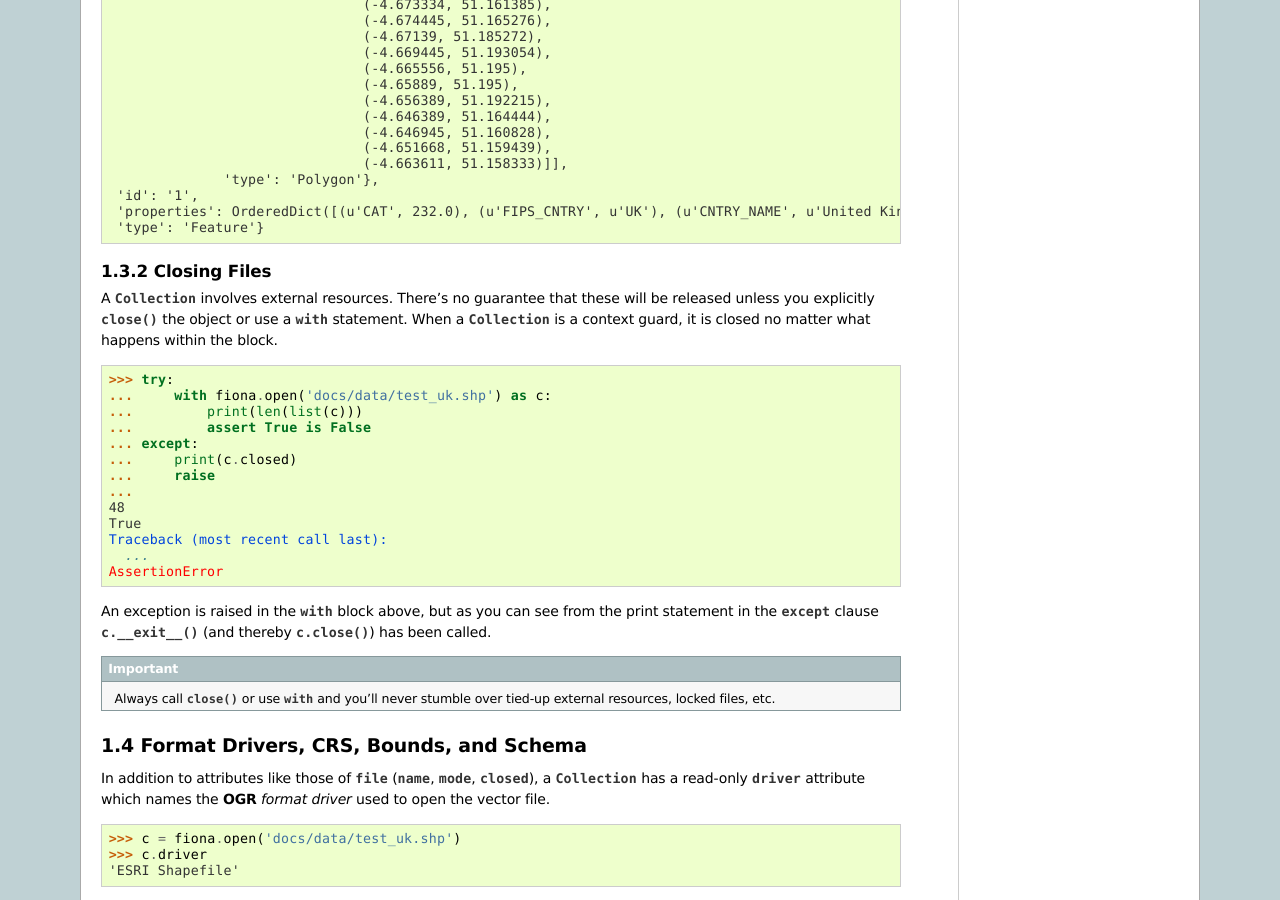
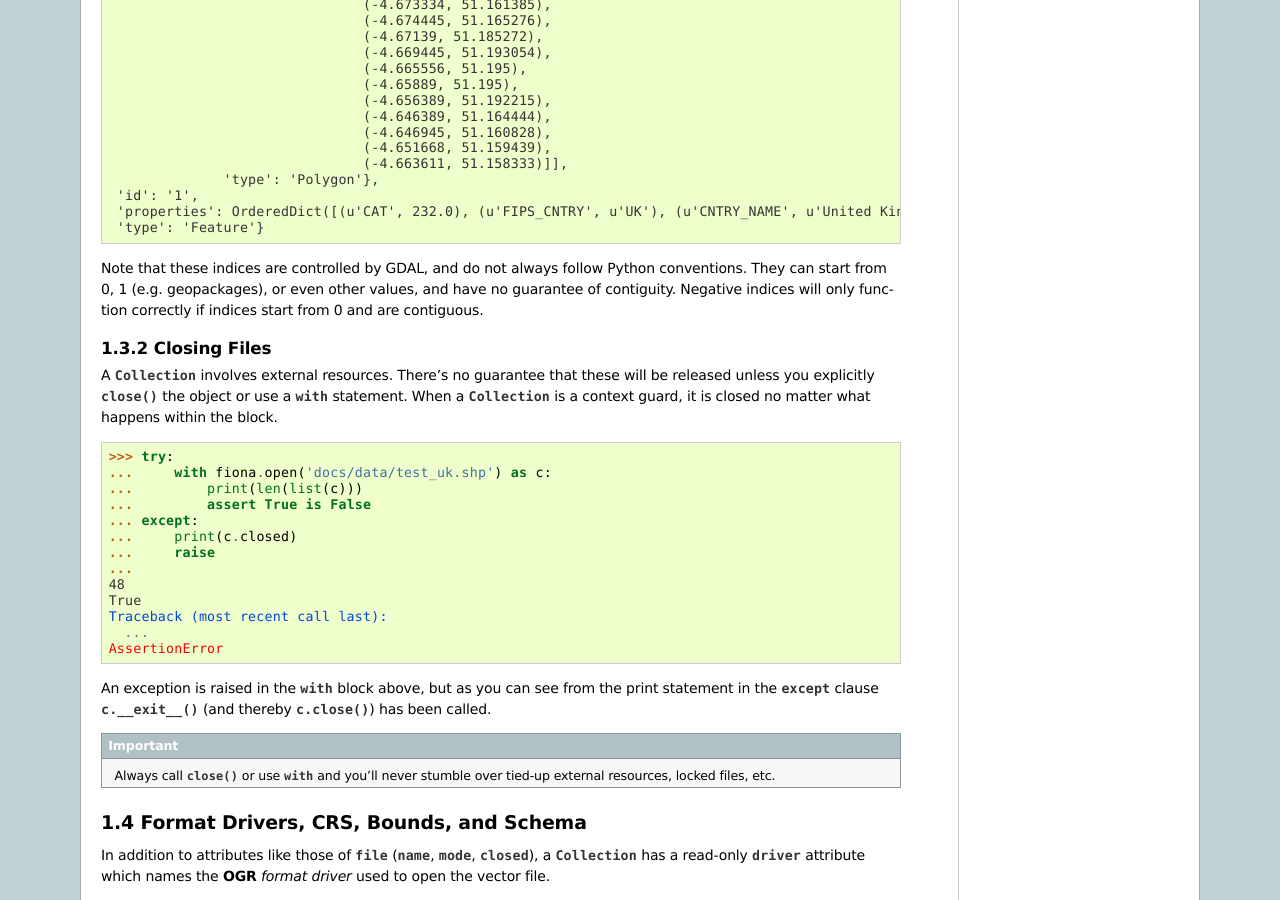
Before and after one commit to Toblerity/Fiona, a Sphinx documentation site: the page built from docs/manual.rst, in a window 1280 px wide and 900 px high, scrolled down 3936 px. Built offline with Sphinx 7.4.7, drawn with Linux system fonts in a browser that asks for light colours.

Commit message:
Add note about some indices not starting at 0

```diff
--- a/docs/manual.rst
+++ b/docs/manual.rst
@@ -300,6 +300,8 @@ Features of a collection may also be accessed by index.
      'id': '1',
      'properties': OrderedDict([(u'CAT', 232.0), (u'FIPS_CNTRY', u'UK'), (u'CNTRY_NAME', u'United Kingdom'), (u'AREA', 244820.0), (u'POP_CNTRY', 60270708.0)]),
      'type': 'Feature'}
+
+Note that these indices are controlled by GDAL, and do not always follow Python conventions. They can start from 0, 1 (e.g. geopackages), or even other values, and have no guarantee of contiguity. Negative indices will only function correctly if indices start from 0 and are contiguous.
 
 Closing Files
 -------------
```
